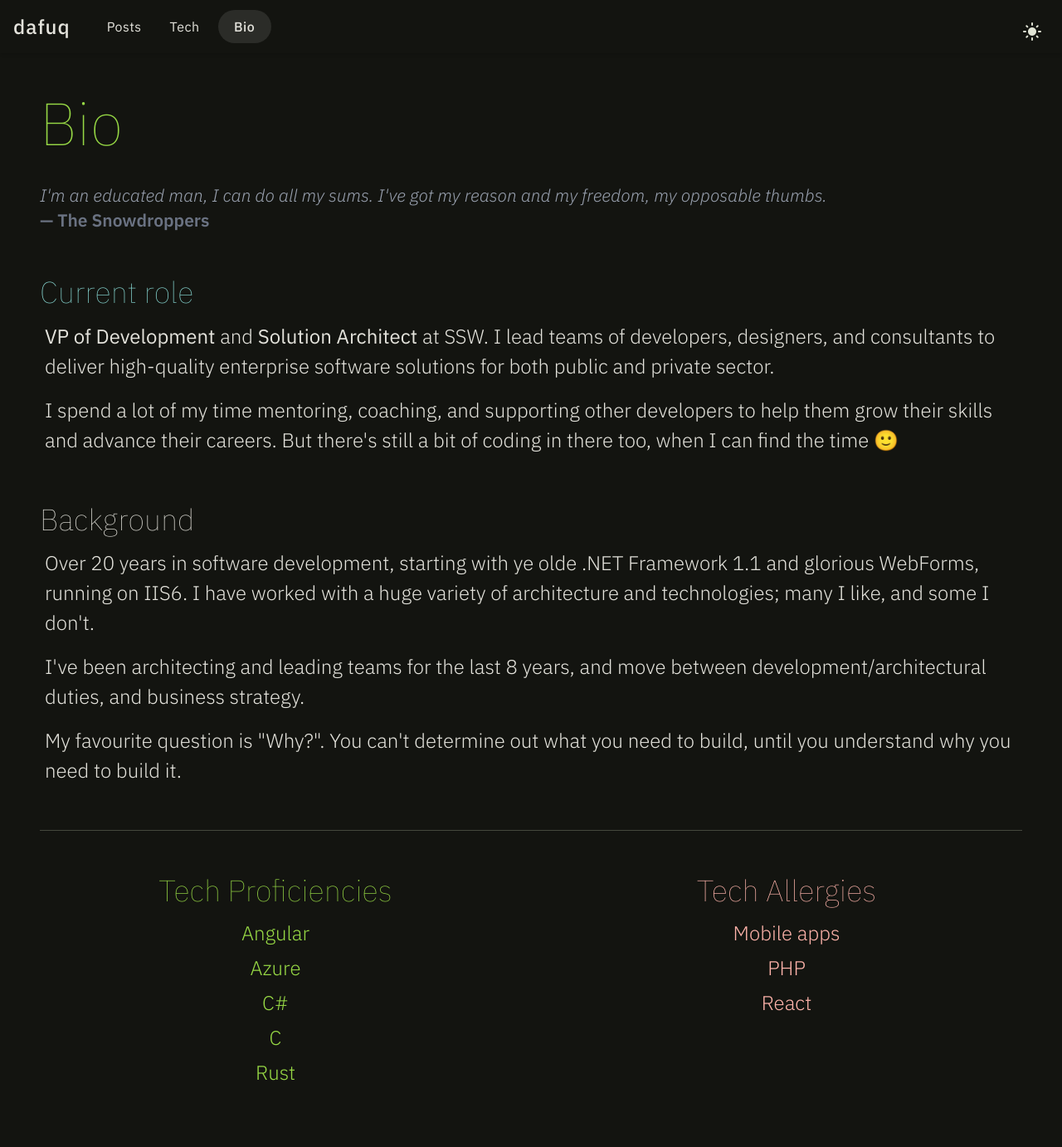
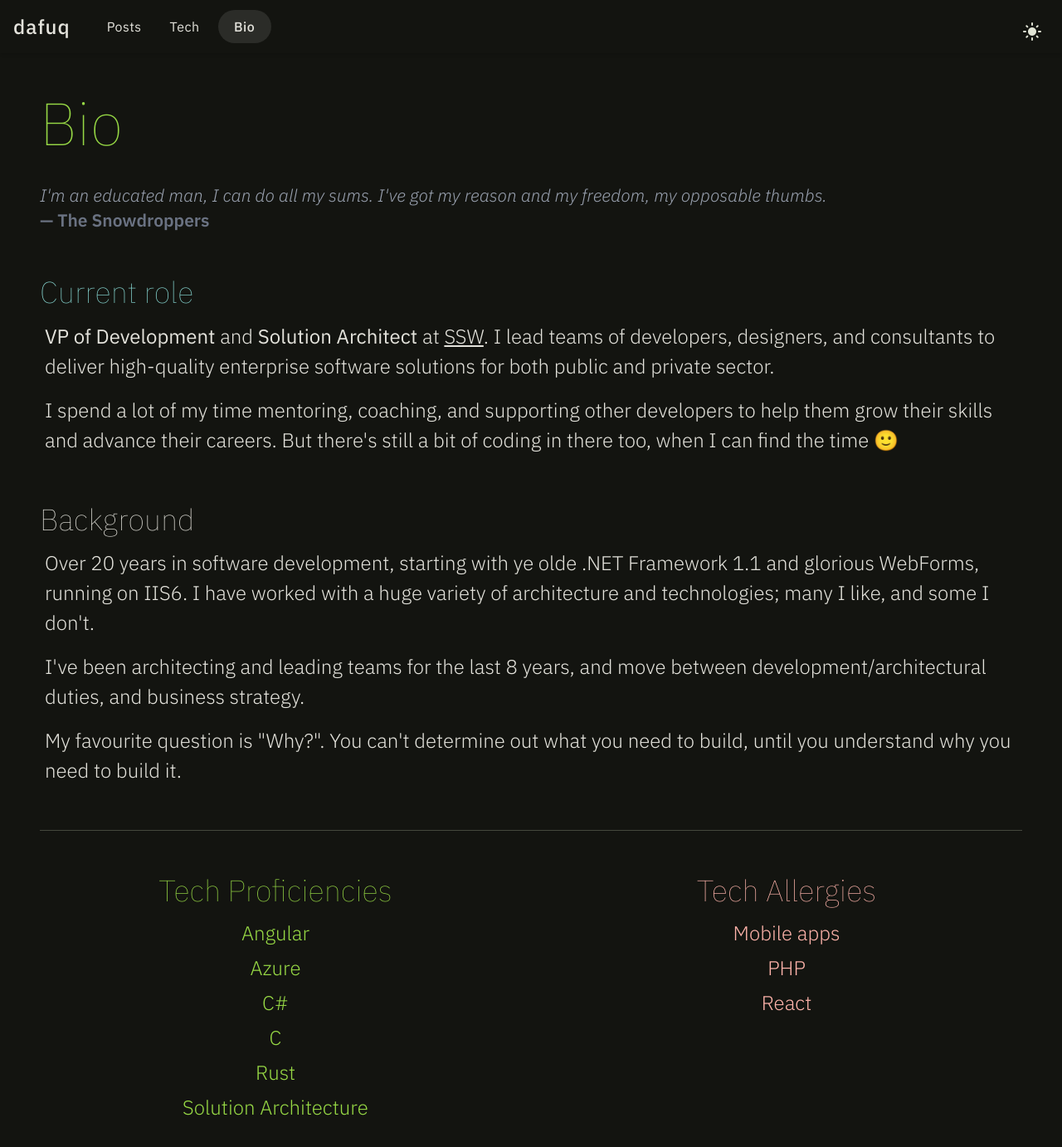
Before and after one commit to lukecookssw/dafuq-angular, an Angular app: page /bio in a window 1280 px wide. Shown: the top 1382 px of the page at 83% size. Built offline with nearby package versions, Linux system fonts and the light colour scheme.

Commit message:
fix anchor styling

```diff
--- a/src/app/pages/bio/bio.html
+++ b/src/app/pages/bio/bio.html
@@ -54,6 +54,7 @@
       <li>C#</li>
       <li>C</li>
       <li>Rust</li>
+      <li>Solution Architecture</li>
     </ul>
   </div>
   <div class="flex-1 flex flex-col items-center">
--- a/src/app/pages/posts-list/post-blurb/post-blurb.scss
+++ b/src/app/pages/posts-list/post-blurb/post-blurb.scss
@@ -0,0 +1,3 @@
+a {
+  text-decoration: none;
+}
--- a/src/styles.scss
+++ b/src/styles.scss
@@ -63,6 +63,10 @@ h1, h2, h3, h4, h5, h6 {
   font-weight: var(--header-font-weight);
 }
 
+a {
+  text-decoration: underline;
+}
+
 a:hover {
   color: var(--mat-sys-primary);
 }
```
